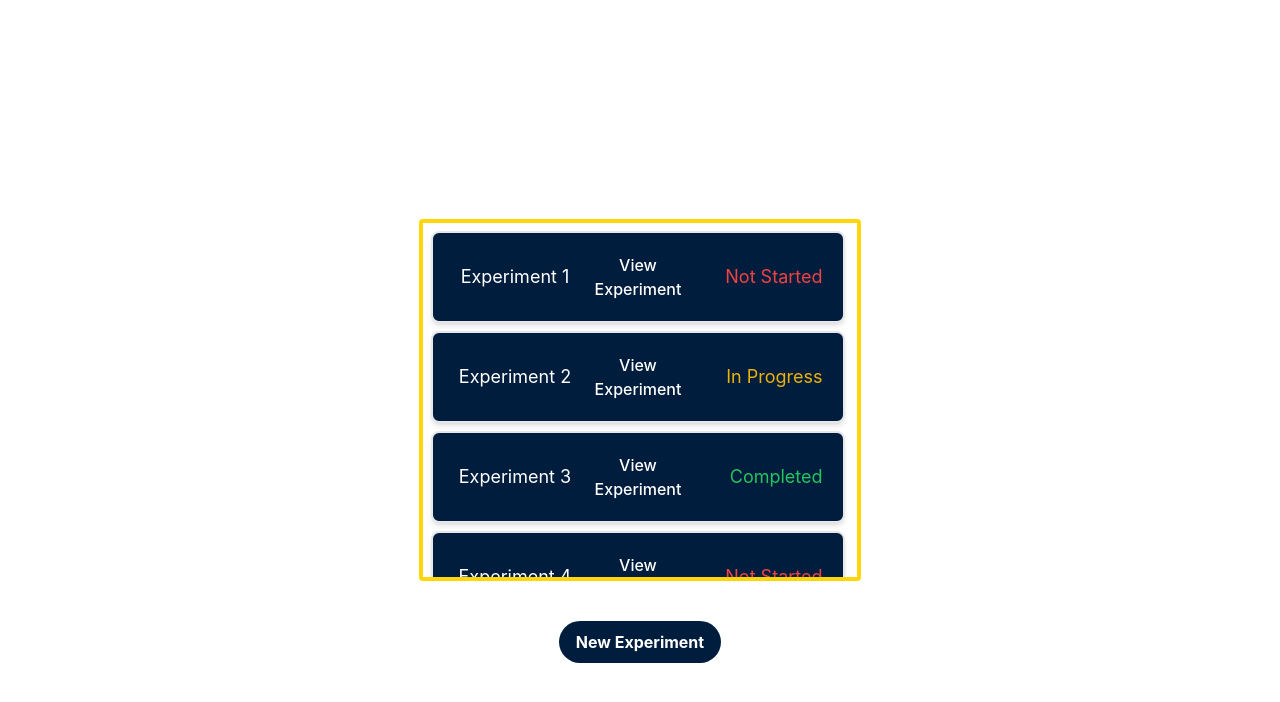
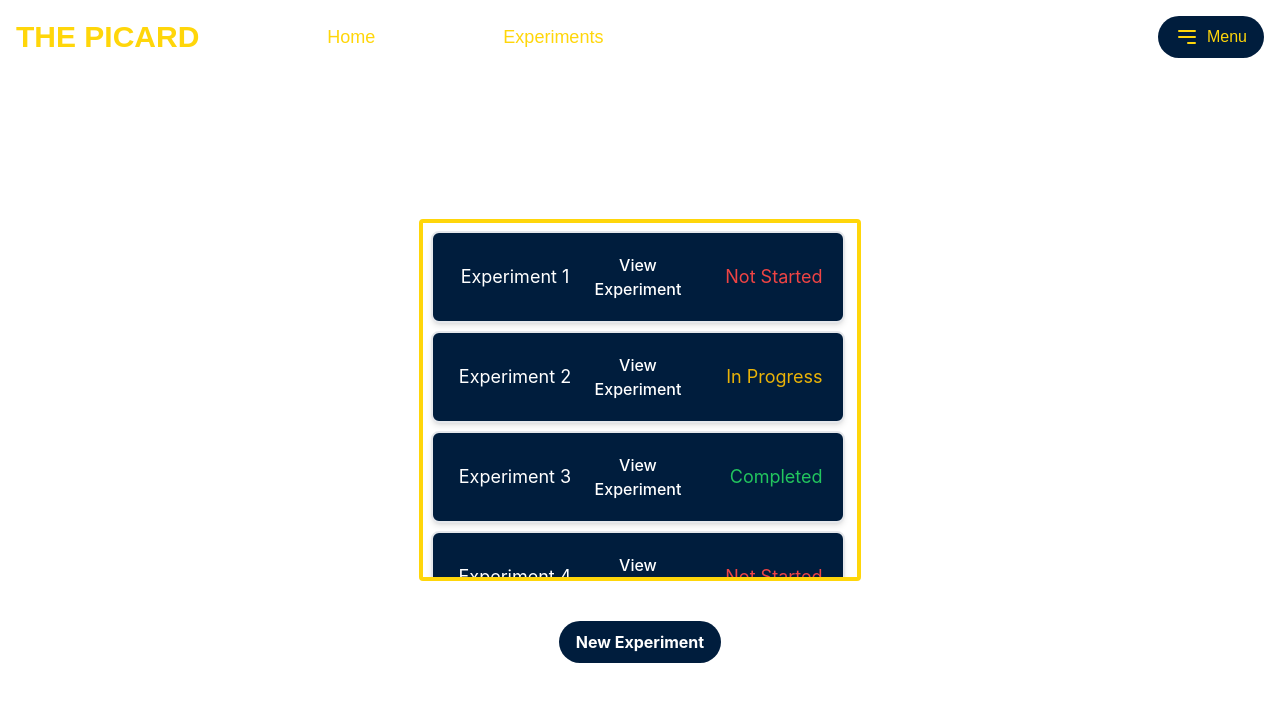
Before and after one commit to ThePICARDProject/481-FrontEnd, a React (Vite) app in the folder picard/: page /home in a window 1280 px wide. Shown: the top 702 px of the page. Built offline with nearby package versions, Linux system fonts and the light colour scheme; a web font is replaced by a local one.

Commit message:
navbar on homepage

```diff
--- a/picard/src/routes/home.jsx
+++ b/picard/src/routes/home.jsx
@@ -1,6 +1,7 @@
 import React from 'react';
 import ExperimentCard from '../components/experimentcard/experimentcard';
 import { useNavigate } from "react-router-dom";
+import Header from '../components/header/header';
 
 function Home() {
     const experiments = [
@@ -20,6 +21,7 @@ function Home() {
     };
 
     return (
+        <><Header />
         <div className="grid h-1/2 place-items-center">
             <div className="max-w-full h-1/2 pr-5 border-4 rounded border-[#FFD60A] overflow-auto overflow-x-hidden">
                 {experiments.map((experiment, index) => (
@@ -27,14 +29,13 @@ function Home() {
                         key={index}
                         experimentName={experiment.name}
                         link={experiment.link}
-                        experimentState={experiment.state}
-                    />
+                        experimentState={experiment.state} />
                 ))}
             </div>
             <button className="bg-[#001D3D] hover:bg-[#FFD60A] text-white font-bold py-2 px-4 rounded-full -mt-60" onClick={handleEnterClick}>
                 New Experiment
             </button>
-        </div>
+        </div></>
     );
 }
 
```
